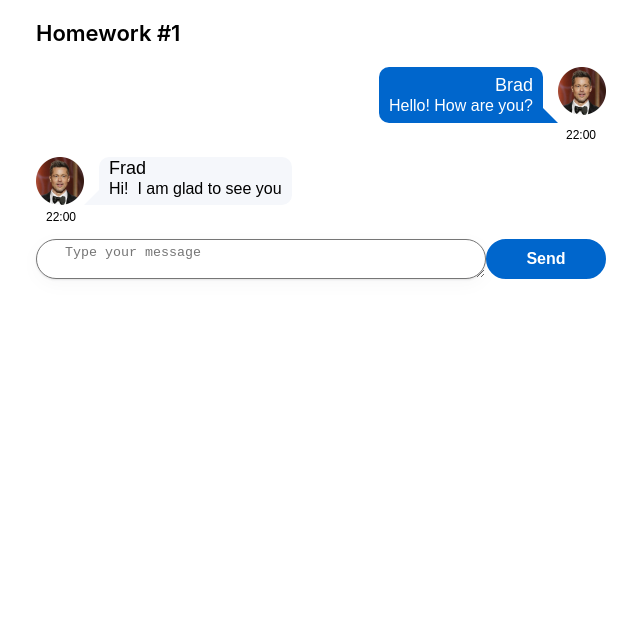
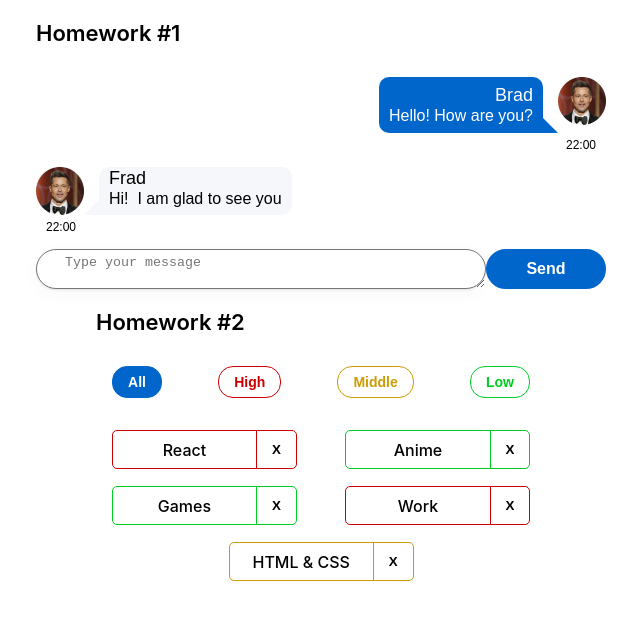
Before and after one commit to zhanetfio/hometasks, a React (Create React App) app: page / in a window 1280 px wide. Shown: the top 620 px of the page, without its empty margins (319-959 px from the left). Built offline with nearby package versions, Linux system fonts and the light colour scheme.

Commit message:
fix: hw2

```diff
--- a/src/s1-main/App.module.css
+++ b/src/s1-main/App.module.css
@@ -1,10 +1,11 @@
 .App {
     --header_height: 60px;
     display: flex;
+    flex-direction: column;
 }
 
 .hw {
-
+margin-top: 30px;
 }
 
 .hwTitle {
--- a/src/s1-main/App.tsx
+++ b/src/s1-main/App.tsx
@@ -1,13 +1,14 @@
 import React from 'react'
 import s from './App.module.css'
 import HW1 from '../s2-homeworks/hw01/HW1'
+import HW2 from '../s2-homeworks/hw02/HW2';
 
 function App() {
     return (
         <div className={s.App}>
             <HW1/>
             {/*раскомментировать по ходу выполнения*/}
-            {/*<HW2/>*/}
+            <HW2/>
             {/*<HW3/>*/}
             {/*<HW4/>*/}
 
--- a/src/s2-homeworks/hw02/HW2.tsx
+++ b/src/s2-homeworks/hw02/HW2.tsx
@@ -17,41 +17,41 @@
 * */
 
 // types
-export type AffairPriorityType = any // need to fix any
+export type AffairPriorityType = "low" | 'high' | 'middle'
 export type AffairType = {
-    _id: any // need to fix any
-    name: any // need to fix any
+    _id: number
+    name: string
     priority: AffairPriorityType
 }
 export type FilterType = 'all' | AffairPriorityType
 
 // constants
-const defaultAffairs: any = [ // need to fix any
+const defaultAffairs: AffairType[] = [
     {_id: 1, name: 'React', priority: 'high'}, // студенты могут изменить содержимое name и количество элементов в массиве, ...priority не менять!
-    {_id: 2, name: 'anime', priority: 'low'},
-    {_id: 3, name: 'games', priority: 'low'},
-    {_id: 4, name: 'work', priority: 'high'},
-    {_id: 5, name: 'html & css', priority: 'middle'},
+    {_id: 2, name: 'Anime', priority: 'low'},
+    {_id: 3, name: 'Games', priority: 'low'},
+    {_id: 4, name: 'Work', priority: 'high'},
+    {_id: 5, name: 'HTML & CSS', priority: 'middle'},
 ]
 
 // pure helper functions
-export const filterAffairs = (affairs: any, filter: any): any => { // need to fix any
+export const filterAffairs = (affairs: AffairType[], filter: FilterType): AffairType[] => {
 
+    if (filter === 'all') return affairs
+    else return affairs.filter(f => f.priority === filter)
+}
+export const deleteAffair = (affairs:  AffairType[], _id: number):  AffairType[] => {
 
-    return affairs // need to fix
-}
-export const deleteAffair = (affairs: any, _id: any): any => { // need to fix any
-
-    return affairs // need to fix
+    return affairs.filter(f=>f._id!==_id)
 }
 
 function HW2() {
-    const [affairs, setAffairs] = useState<any>(defaultAffairs) // need to fix any
+    const [affairs, setAffairs] = useState<AffairType[]>(defaultAffairs)
     const [filter, setFilter] = useState<FilterType>('all')
 
     const filteredAffairs = filterAffairs(affairs, filter)
-    const deleteAffairCallback = (_id: any) => { // need to fix any
-        // need to fix
+    const deleteAffairCallback = (_id: number) => {
+        setAffairs(deleteAffair(affairs,_id))
     }
 
     return (
--- a/src/s2-homeworks/hw02/affairs/Affairs.tsx
+++ b/src/s2-homeworks/hw02/affairs/Affairs.tsx
@@ -4,24 +4,24 @@
 import s from './Affairs.module.css'
 
 type AffairsPropsType = {
-    data: any // need to fix any
-    setFilter: any
-    deleteAffairCallback: any
+    data: AffairType[]
+    setFilter: (filter:FilterType)=>void
+    deleteAffairCallback: (_id:number)=>void
     filter: FilterType
 }
 
 function Affairs(props: AffairsPropsType) {
     const setAll = () => {
-        // need to fix
+      props.setFilter('all')
     }
     const setHigh = () => {
-        // need to fix
+       props.setFilter('high')
     }
     const setMiddle = () => {
-        // need to fix
+        props.setFilter('middle')
     }
     const setLow = () => {
-        // need to fix
+        props.setFilter('low')
     }
 
     const cnAll = s.button + ' ' + s.all + (props.filter === 'all' ? ' ' + s.active : '')
--- a/src/s2-homeworks/hw02/affairs/affair/Affair.module.css
+++ b/src/s2-homeworks/hw02/affairs/affair/Affair.module.css
@@ -13,6 +13,7 @@
     justify-content: center;
     width: 145px;
     height: 37px;
+    font-weight: 500;
 }
 
 .closeButton {
--- a/src/s2-homeworks/hw02/affairs/affair/Affair.tsx
+++ b/src/s2-homeworks/hw02/affairs/affair/Affair.tsx
@@ -6,12 +6,12 @@
 type AffairPropsType = {
     // key не нужно типизировать
     affair: AffairType
-    deleteAffairCallback: any // need to fix any
+    deleteAffairCallback: (_id:number)=>void
 }
 
 function Affair(props: AffairPropsType) {
     const deleteCallback = () => {
-        // need to fix
+        props.deleteAffairCallback(props.affair._id)
     }
 
     const nameClass = s.name + ' ' + s2[props.affair.priority]
@@ -24,9 +24,7 @@
             className={affairClass}
         >
             <div id={'hw2-name-' + props.affair._id} className={nameClass}>
-                {/*создаёт студент*/}
-
-                {/**/}
+                {props.affair.name}
             </div>
             <div id={'hw2-priority-' + props.affair._id} hidden>
                 {props.affair.priority}
@@ -35,7 +33,7 @@
             <button
                 id={'hw2-button-delete-' + props.affair._id}
                 className={buttonClass}
-                // need to fix
+                onClick={deleteCallback}
 
             >
                 {/*текст кнопки могут изменить студенты*/}
```
Also changed, not shown: package.json (+6 -2 lines), 1 other file (tests, documents, lock files or other folders).
